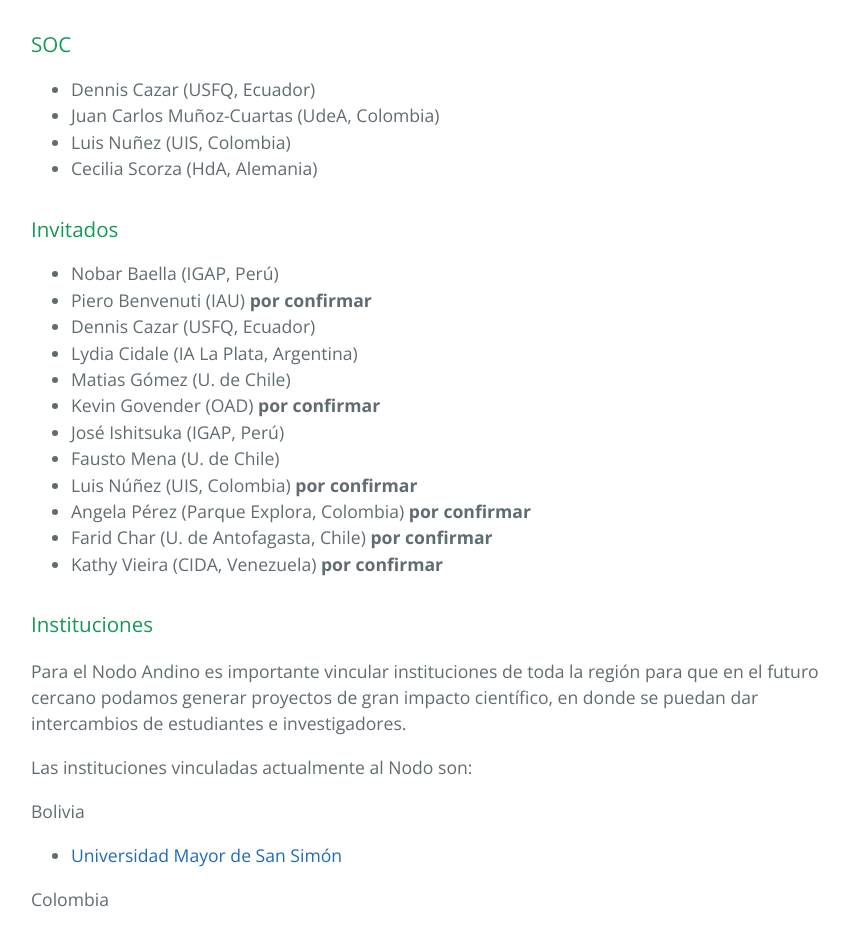
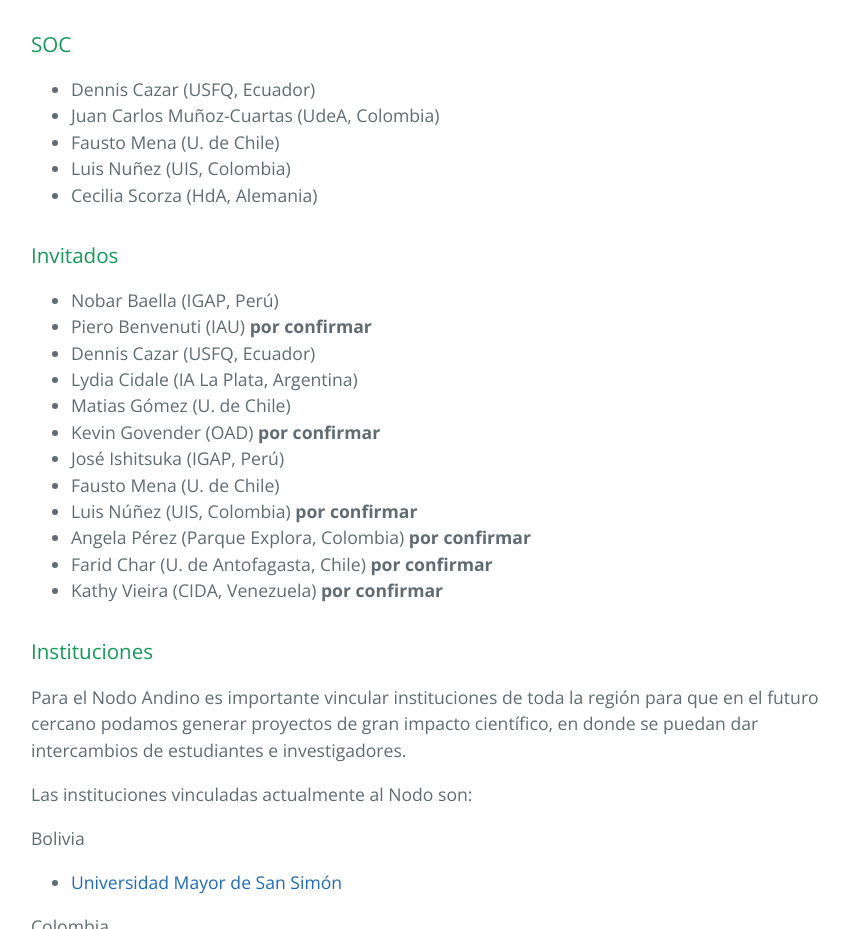
Before and after one commit to AndeanROAD/WorkshopAstronomiaAndes2, a plain HTML site: page index.html in a window 1280 px wide. Shown: the part 1804-2733 px from the top of the page, without its empty margins (193-1042 px from the left). Drawn offline with nearby package versions, Linux system fonts and the light colour scheme.

```diff
--- a/index.html
+++ b/index.html
@@ -81,6 +81,7 @@
 <ul>
 <li>Dennis Cazar (USFQ, Ecuador)</li>
 <li>Juan Carlos Muñoz-Cuartas (UdeA, Colombia)</li>
+<li>Fausto Mena (U. de Chile)</li>
 <li>Luis Nuñez (UIS, Colombia)</li>
 <li>Cecilia Scorza (HdA, Alemania)</li>
 </ul>
```
Also changed, not shown: params.json (+1 -1 lines).
